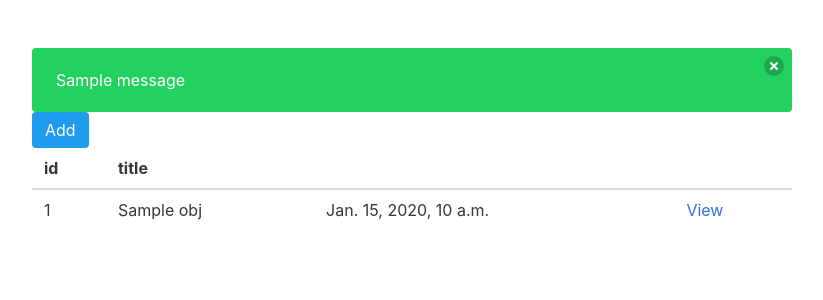
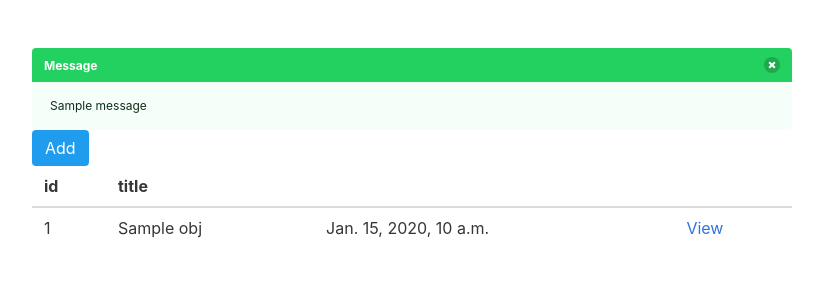
Before and after one commit to zodman/django-and-intercoolerjs, a Django app: template clicktoedit/templates/base.html in a window 1280 px wide. Shown: the top 300 px of the page, without its empty margins (228-1051 px from the left). Run offline with Django 3.2, Linux system fonts and the light colour scheme; the template is opened without the code that fills it: most values are stand-ins (such as "Sample title", 1, 10 or a date in 2020); one stand-in notice (Sample message) is shown; some libraries are stand-ins or nearby versions.

Commit message:
update message

```diff
--- a/clicktoedit/app.py
+++ b/clicktoedit/app.py
@@ -84,7 +84,8 @@ def update(request, id):
             resp = HttpResponse("")
             resp["X-IC-Redirect"]= "/"
             return resp
-
+        else:
+            messages.error(request,"error")
         context.update({'form': f})
     return render(request, "form.html", context)
 
--- a/clicktoedit/templates/messages.html
+++ b/clicktoedit/templates/messages.html
@@ -5,9 +5,18 @@
 {% if messages %}
 <div class="pb-s">
     {% for message in messages %}
-    <div id="not{{forloop.counter}}" class="notification  {% if message.tags %} is-{{ message.tags }}{% endif %}">
-          <button ic-target="#not{{forloop.counter}}" ic-action="remove" class="delete"></button>
-        {{ message }}
+    <div id="not{{forloop.counter}}" class="message is-small  {% if message.tags %} is-{{ message.tags }}{% endif %}">
+
+        <div class="message-header">
+        <p>Message</p>
+
+          <button class="delete is-small"  ic-target="#not{{forloop.counter}}" ic-action="remove" aria-label="delete"></button>
+      </div>
+
+          <div class="message-body">
+            {{ message }}
+          </div>
+
     </div>
     {% endfor %}
     </div>
```
Also changed, not shown: clicktoedit/db.sqlite3.
